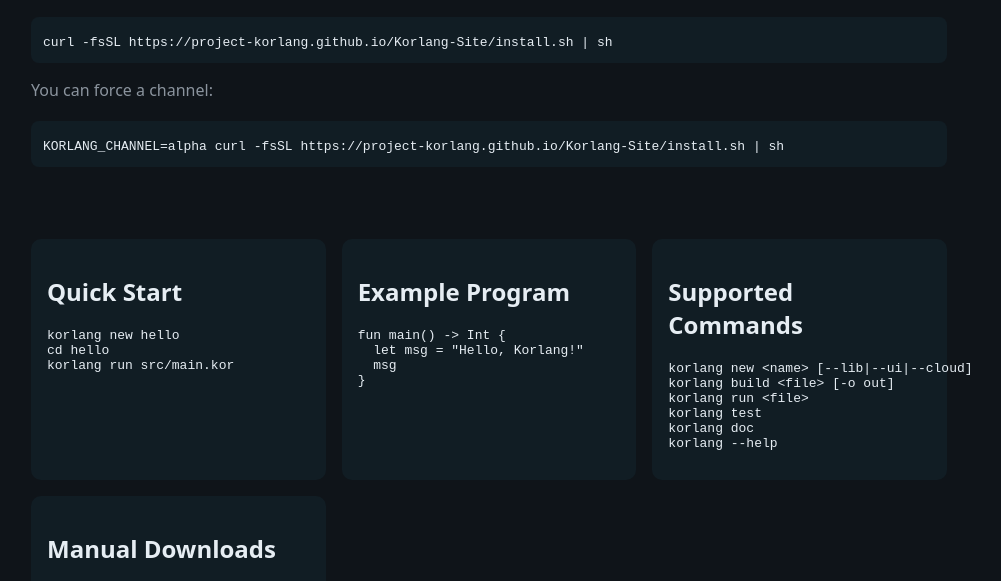
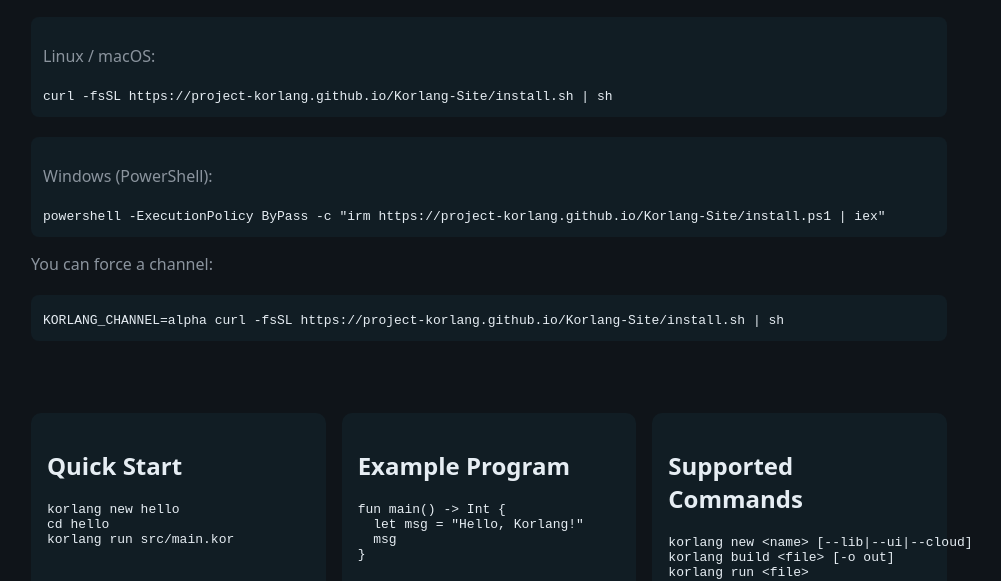
Before and after one commit to Project-Korlang/Korlang-Site, a plain HTML site: page docs/get-started.html in a window 1280 px wide. Shown: the part 217-798 px from the top of the page, without its empty margins (151-1152 px from the left). Drawn offline with Linux system fonts and the light colour scheme.

Commit message:
site: add windows installation commands and fix install.ps1 URI handling

```diff
--- a/docs/get-started.html
+++ b/docs/get-started.html
@@ -12,7 +12,12 @@
     <h1>Install Korlang</h1>
     <p>One‑line install:</p>
     <div class="cta">
+      <p>Linux / macOS:</p>
       <code>curl -fsSL https://project-korlang.github.io/Korlang-Site/install.sh | sh</code>
+    </div>
+    <div class="cta">
+      <p>Windows (PowerShell):</p>
+      <code>powershell -ExecutionPolicy ByPass -c "irm https://project-korlang.github.io/Korlang-Site/install.ps1 | iex"</code>
     </div>
     <p>You can force a channel:</p>
     <div class="cta">
```
Also changed, not shown: index.html (+5 -0 lines), 1 other file.
